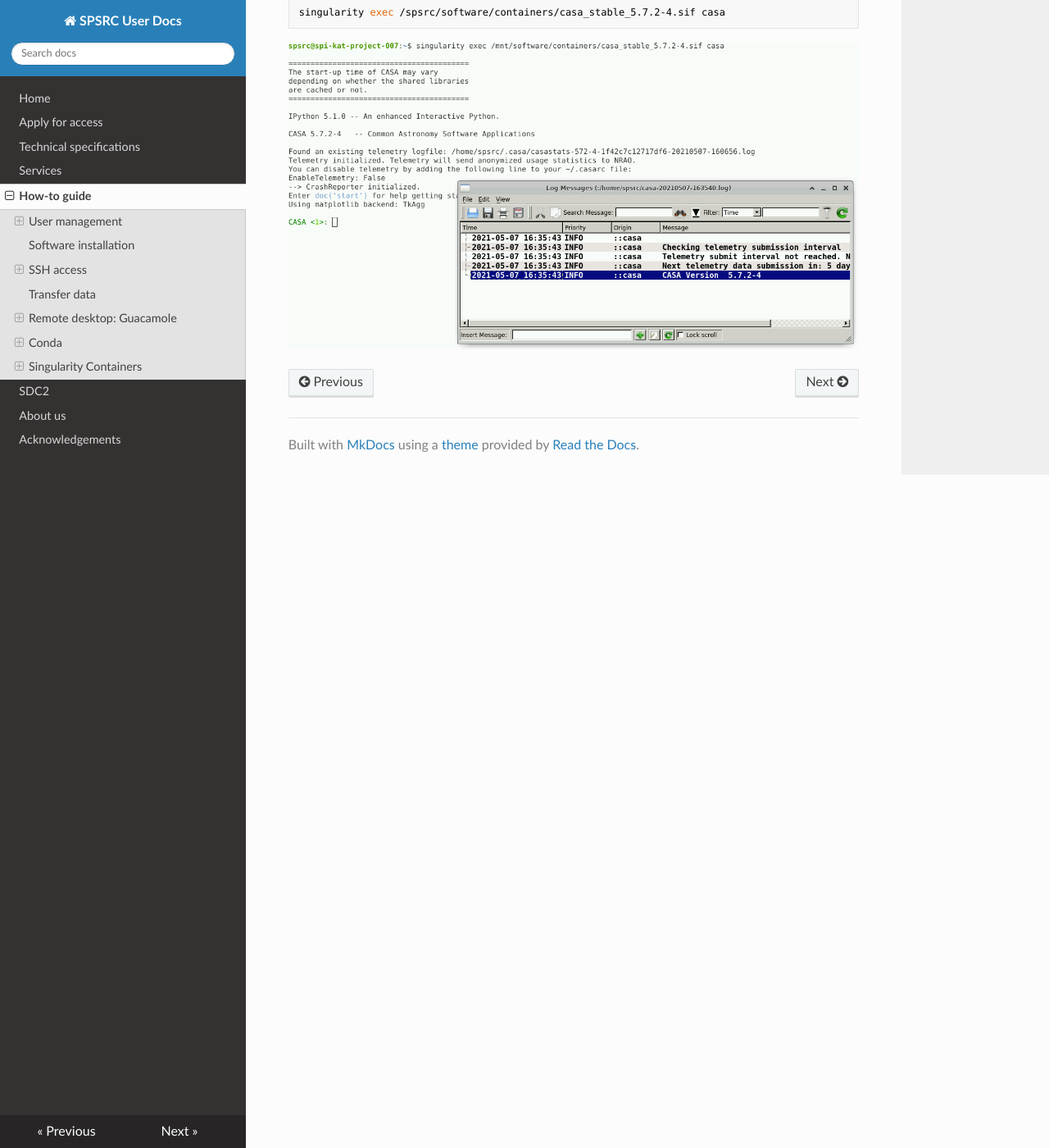
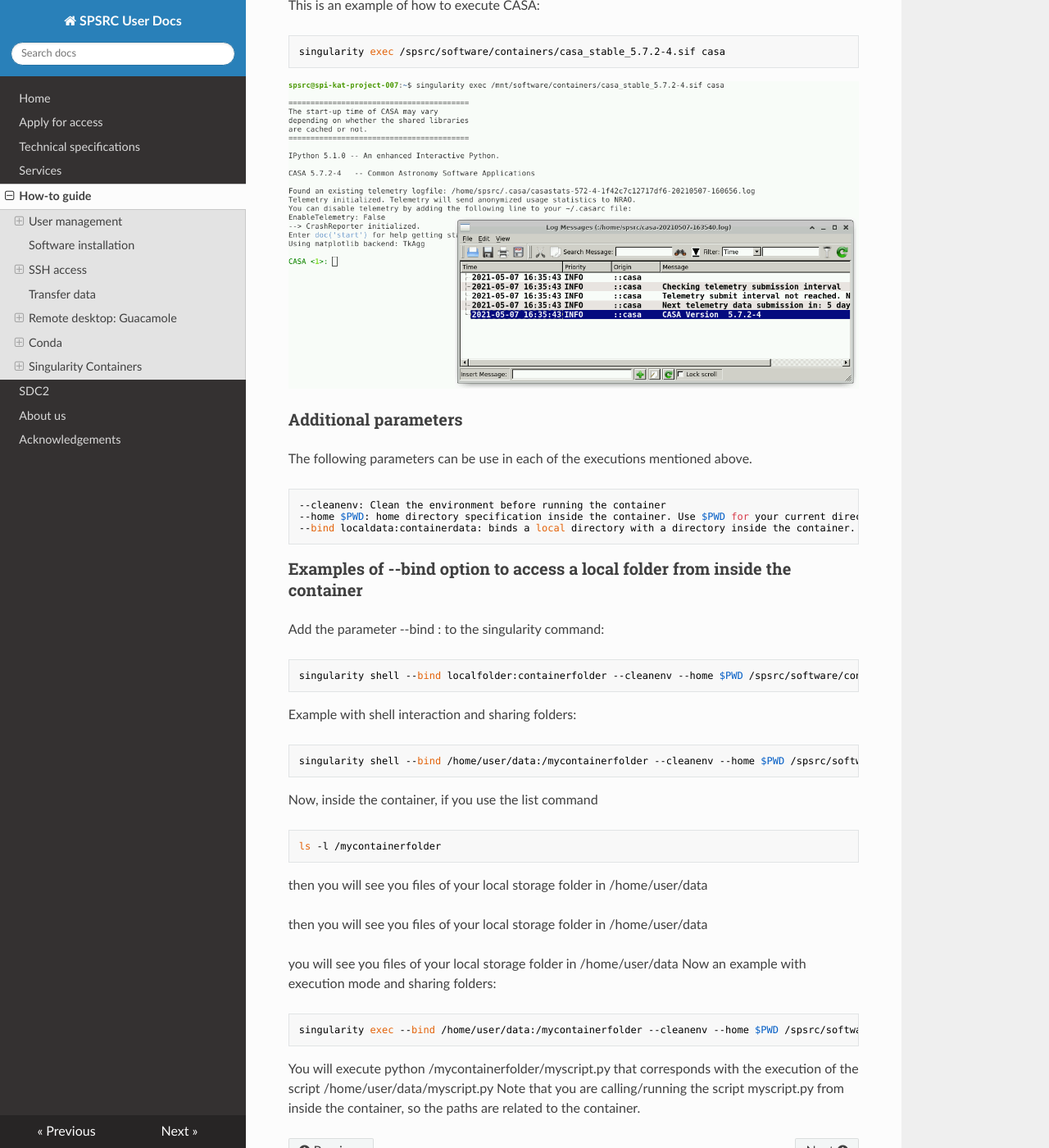
Before and after one commit to espsrc/spsrc_user_docs, an MkDocs documentation site: the page built from docs/howto.md, in a window 1280 px wide and 1400 px high, scrolled down 11729 px. Shown: the whole window at 82% size. Built offline with MkDocs 1.6.1, drawn with Linux system fonts in a browser that asks for light colours; nearby versions of some CDN libraries; some of the changed text lies outside the part shown.

Commit message:
Add additional parameters and examples of --bind sections

````diff
--- a/docs/howto.md
+++ b/docs/howto.md
@@ -348,3 +348,41 @@ This is an example of how to execute CASA:
 singularity exec /spsrc/software/containers/casa_stable_5.7.2-4.sif casa
 ```
 ![](images/singularity_exec_casa.png)
+
+### Additional parameters
+
+The following parameters can be use in each of the executions mentioned above.
+
+```bash
+--cleanenv: Clean the environment before running the container
+--home $PWD: home directory specification inside the container. Use $PWD for your current directory or specify any directory inside the container (it does not need to exist)
+--bind localdata:containerdata: binds a local directory with a directory inside the container. In this example, localdata on the host to containerdata in the container
+```
+
+### Examples of --bind option to access a local folder from inside the container
+
+Add the parameter --bind <localfolder>:<containerfolder> to the singularity command:
+
+```bash
+singularity shell --bind localfolder:containerfolder --cleanenv --home $PWD /spsrc/software/containers/<image_name>
+```
+
+Example with shell interaction and sharing folders:
+```bash
+singularity shell --bind /home/user/data:/mycontainerfolder --cleanenv --home $PWD /spsrc/software/containers/casa_1.7.0.sif
+```
+Now,  inside the container, if you use the list command
+```bash
+ls -l /mycontainerfolder
+```
+then you will see you files of your local storage folder in /home/user/data
+
+then you will see you files of your local storage folder in /home/user/data
+
+you will see you files of your local storage folder in /home/user/data
+Now an example with execution mode  and sharing folders:
+```bash
+singularity exec --bind /home/user/data:/mycontainerfolder --cleanenv --home $PWD /spsrc/software/containers/casa_1.7.0.sif python /mycontainerfolder/myscript.py
+```
+You will execute python /mycontainerfolder/myscript.py that corresponds with the execution of the script /home/user/data/myscript.py
+Note that you are calling/running the script myscript.py from inside the container, so the paths are related to the container.
````
